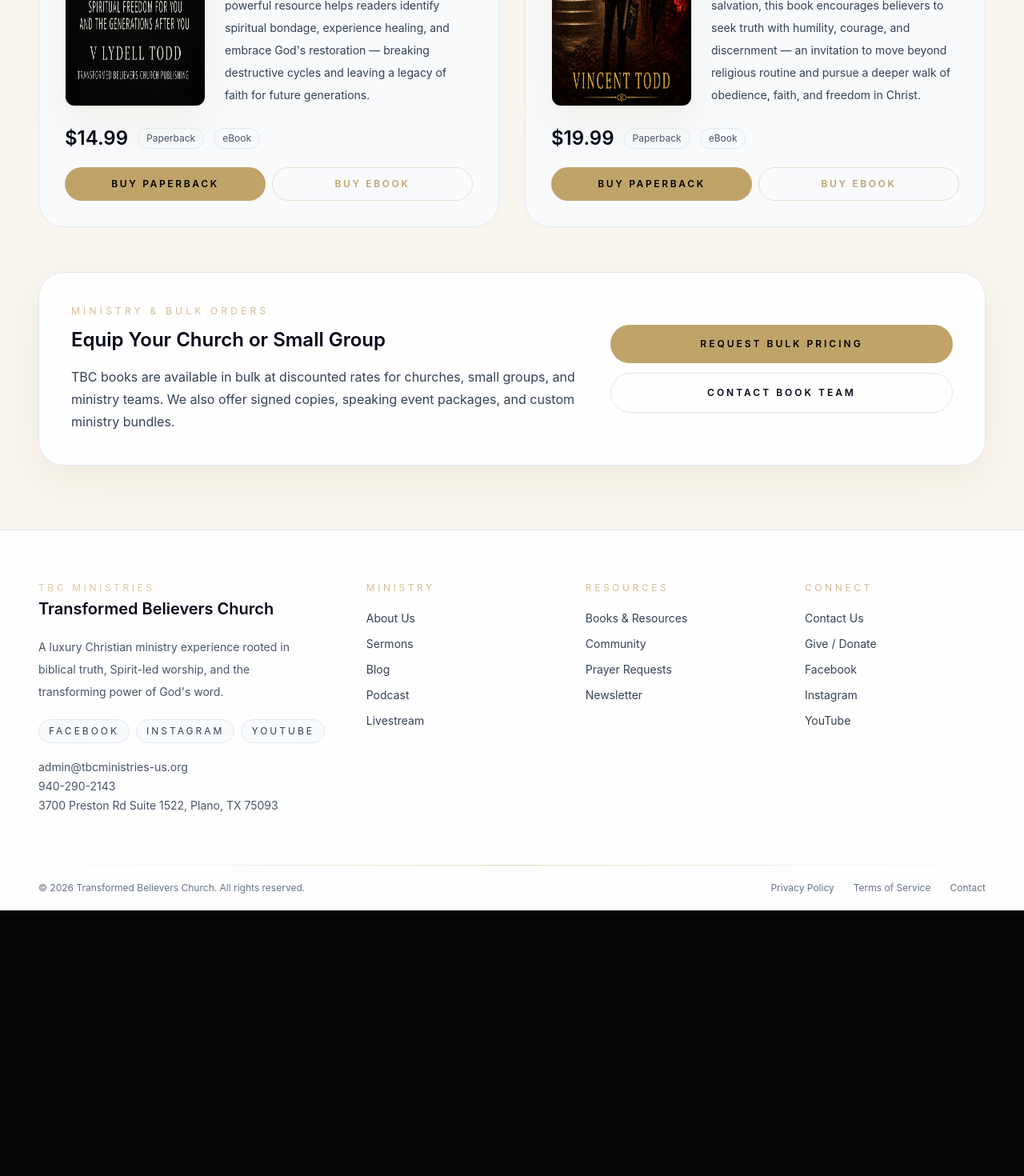
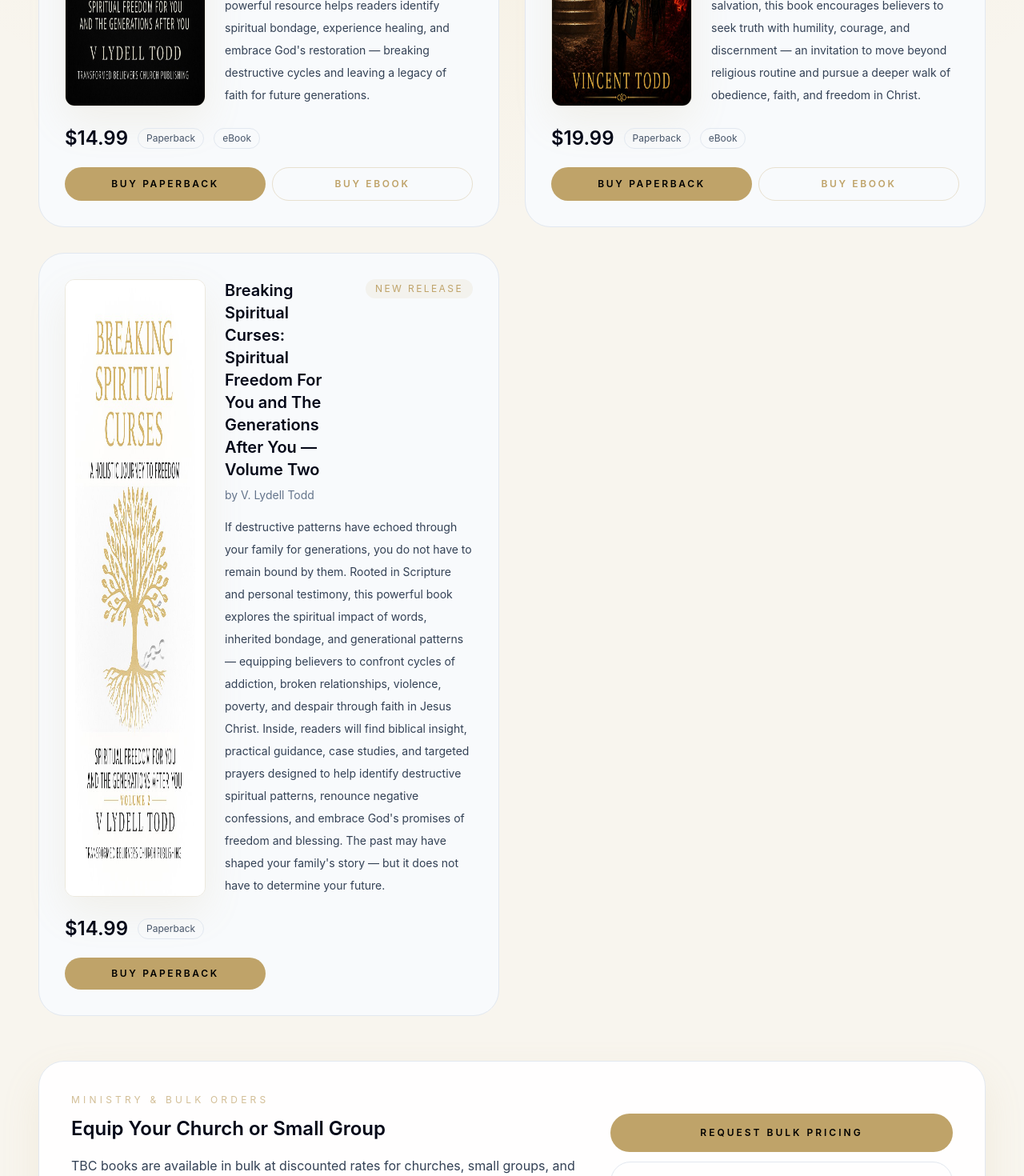
Before and after one commit to vtodd2/tbc-ministries, a Next.js app: page /books in a window 1280 px wide. Shown: the part 769-2239 px from the top of the page at 80% size. Before the commit the page ends 1907 px from the top, so only its background shows below. Built offline with nearby package versions, Linux system fonts and the light colour scheme; no server answers.

Commit message:
Add Breaking Spiritual Curses Volume Two; Stairway badge to Bestseller

```diff
--- a/app/books/page.tsx
+++ b/app/books/page.tsx
@@ -29,12 +29,24 @@ const books: Book[] = [
     description:
       'The Stairway to Heaven Headed to Hell is a bold call to examine faith through the lens of Scripture rather than tradition. Drawing on years of personal trials and biblical study, V. Lydell Todd challenges readers to test long-held beliefs and consider whether religious customs align with God\'s Word. Addressing topics such as tradition, worship, and salvation, this book encourages believers to seek truth with humility, courage, and discernment — an invitation to move beyond religious routine and pursue a deeper walk of obedience, faith, and freedom in Christ.',
     price: '$19.99',
-    badge: 'New Release',
+    badge: 'Bestseller',
     available: true,
     format: ['Paperback', 'eBook'],
     paypalUrl: 'https://www.paypal.com/ncp/payment/SZBH4ZX7GFZF4',
     ebookUrl: 'https://toddgroupofms.gumroad.com/l/mhkmd',
     coverImage: '/images/books/stairway-to-heaven-headed-to-hell.jpg',
+  },
+  {
+    id: '3',
+    title: 'Breaking Spiritual Curses: Spiritual Freedom For You and The Generations After You — Volume Two',
+    description:
+      'If destructive patterns have echoed through your family for generations, you do not have to remain bound by them. Rooted in Scripture and personal testimony, this powerful book explores the spiritual impact of words, inherited bondage, and generational patterns — equipping believers to confront cycles of addiction, broken relationships, violence, poverty, and despair through faith in Jesus Christ. Inside, readers will find biblical insight, practical guidance, case studies, and targeted prayers designed to help identify destructive spiritual patterns, renounce negative confessions, and embrace God\'s promises of freedom and blessing. The past may have shaped your family\'s story — but it does not have to determine your future.',
+    price: '$14.99',
+    badge: 'New Release',
+    available: true,
+    format: ['Paperback'],
+    paypalUrl: 'https://www.paypal.com/ncp/payment/BMJ6TUFZTLRAN',
+    coverImage: '/images/books/breaking-spiritual-curses-vol-2.jpg',
   },
 ];
 
```
Also changed, not shown: public/images/books/breaking-spiritual-curses-vol-2.jpg (added).
